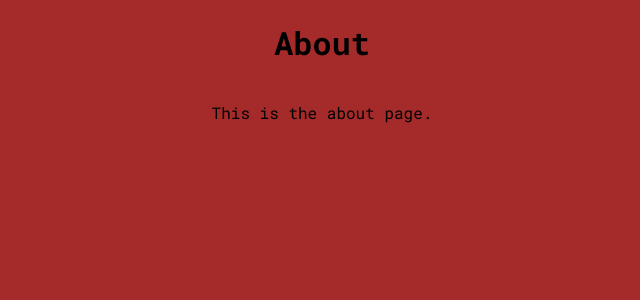
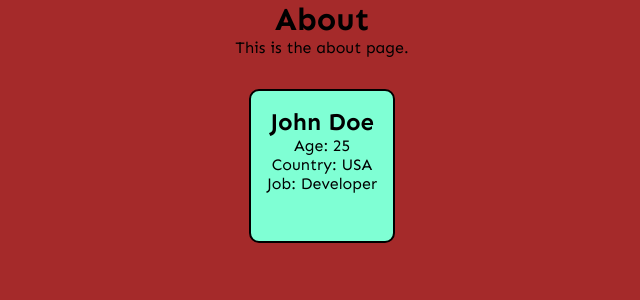
Before and after one commit to minu-arch/react-routes, a React (Create React App) app: page /about in a window 1280 px wide. Shown: the top 300 px of the page, without its empty margins (318-958 px from the left). Built offline with nearby package versions, Linux system fonts and the light colour scheme.

Commit message:
New Update

```diff
--- a/src/views/About/About.jsx
+++ b/src/views/About/About.tsx
@@ -1,12 +1,22 @@
 import React from "react";
 import "./about.css";
+import DataPerson from "./DataPerson";
 
 const About = () => {
+  const data = {
+    name: "John Doe",
+    age: 25,
+    country: "USA",
+    job: "Developer",
+  };
+
   return (
     <div className="about-container">
       <div className="title-container">
         <h1>About</h1>
         <p>This is the about page.</p>
+
+        <DataPerson data={data} />
       </div>
     </div>
   );
--- /dev/null
+++ b/src/views/About/DataPerson.tsx
@@ -0,0 +1,26 @@
+import React from "react";
+
+type DataPersonProps = {
+  data: {
+    name: string;
+    age: number;
+    country: string;
+    job: string;
+  };
+};
+
+const DataPerson = (props: DataPersonProps) => {
+  const { data } = props;
+  return (
+    <div>
+      <div className="data-container">
+        <h2>{data.name}</h2>
+        <p>Age: {data.age}</p>
+        <p>Country: {data.country}</p>
+        <p>Job: {data.job}</p>
+      </div>
+    </div>
+  );
+};
+
+export default DataPerson;
--- a/src/views/About/about.css
+++ b/src/views/About/about.css
@@ -1,4 +1,11 @@
 @import url("https://fonts.googleapis.com/css2?family=Roboto+Mono:ital,wght@0,100..700;1,100..700&display=swap");
+
+* {
+  margin: 0;
+  padding: 0;
+  box-sizing: border-box;
+  font-family: "Roboto Mono", monospace;
+}
 
 .about-container {
   margin: 0;
@@ -6,7 +13,6 @@
   background-color: brown;
   width: 100vw;
   height: 100vh;
-  font-family: "Roboto Mono", monospace;
 }
 .title-container {
   display: flex;
@@ -15,3 +21,15 @@
   height: 100%;
   align-items: center;
 }
+.data-container {
+  display: flex;
+  flex-direction: column;
+  width: 100%;
+  height: 100%;
+  align-items: center;
+  margin-top: 2rem;
+  border: 2px solid black;
+  border-radius: 10px;
+  padding: 1rem;
+  background-color: aquamarine;
+}
--- a/src/views/Buttons/Button.tsx
+++ b/src/views/Buttons/Button.tsx
@@ -4,6 +4,7 @@ import "./button.css";
 const Button = () => {
   return (
     <div className="buttons-wrapper">
+      <div className="container">
         <div>
           <button className="btn btn-primary">Primary</button>
           <button className="btn btn-secondary">Secondary</button>
@@ -16,6 +17,7 @@ const Button = () => {
           <button className="btn btn-link">Link</button>
         </div>
       </div>
+    </div>
   );
 };
 
--- a/src/views/Buttons/button.css
+++ b/src/views/Buttons/button.css
@@ -1,14 +1,57 @@
+@import url("https://fonts.googleapis.com/css2?family=Sen:wght@400..800&display=swap");
+* {
+  font-family: "Sen", sans-serif;
+  margin: 0;
+  padding: 0;
+  box-sizing: border-box;
+}
 .buttons-wrapper {
   height: 100vh;
   width: 100vw;
   background-color: #383636;
-  margin: 0;
-  padding: 0;
 }
-.buttons-wrapper div {
+.container {
+  width: 100vw;
+  height: 100vh;
+  display: flex;
+  align-items: center;
+  justify-content: center;
+}
+.container > div {
   display: flex;
   justify-content: center;
   align-items: center;
-  height: 100vh;
+  height: 10%;
+  padding: 1rem;
+  width: min-content;
+  border: 1px solid red;
   gap: 1rem;
+  border-radius: 10px;
 }
+.btn {
+  padding: 0.2rem;
+  border-radius: 10px;
+  border: none;
+  text-decoration: underline;
+  cursor: pointer;
+}
+
+.btn-danger {
+  background-color: #ff0000;
+  color: #fff;
+  text-decoration: none !important;
+}
+.btn-danger:hover {
+  background-color: #754e4e;
+  color: #fff;
+}
+.btn-link {
+  background-color: #488f41;
+  color: #fff7f7;
+}
+.btn-link:hover {
+  background-color: #2e5e2b;
+  color: #fff;
+  font-size: medium;
+  text-decoration: none;
+}
--- a/src/views/home.css
+++ b/src/views/home.css
@@ -15,4 +15,17 @@
   flex-direction: column;
   justify-content: center;
   align-items: center;
+  gap: 1rem;
+  margin-top: 1.5rem;
 }
+.vertical a {
+  text-decoration: none;
+  color: #b11d1d;
+}
+.vertical a:hover {
+  background-color: #c55b5b;
+  font-size: medium;
+  color: aliceblue;
+  padding: 0.2rem;
+  border-radius: 10px;
+}
```
Lines whose indentation alone changed are shown as unchanged.
